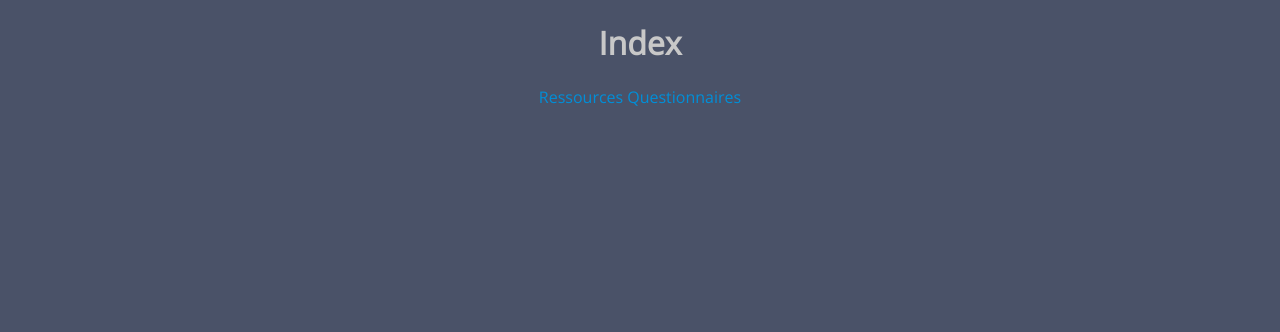
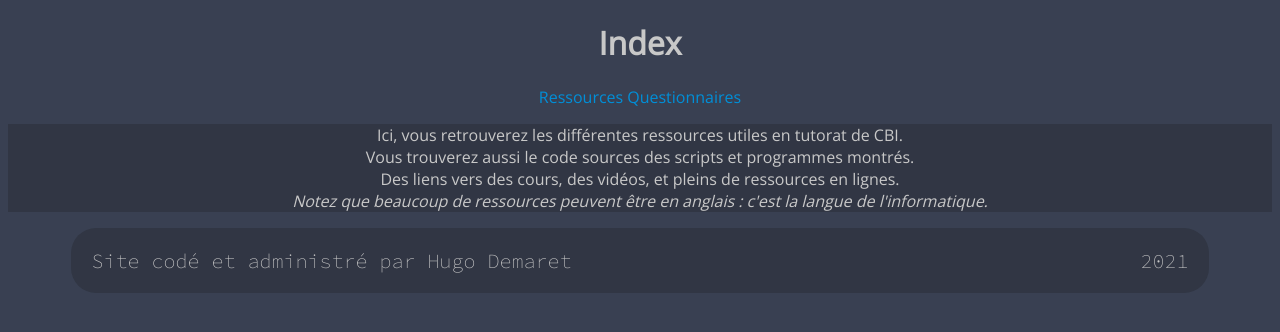
Before and after one commit to HugoDemaret/cbi-site, a PHP site: page / in a window 1280 px wide. Shown: the top 332 px of the page. Run offline with PHP 8.4, Linux system fonts and the light colour scheme.

Commit message:
css enhancement + credentials

```diff
--- a/sources/form.php
+++ b/sources/form.php
@@ -26,5 +26,8 @@ $resultForm = $db->query('SELECT * FROM ressources WHERE uri_type = "formulaire"
                 <a class="link" href="<?echo $ressourceForm["uri"]; ?>"><?php echo $ressourceForm["txt"]; ?><br/></a>
         <?php endwhile ?>
     </div>
+    <div id="credentials">
+            <div id="cred-name"><p>Site codé et administré par Hugo Demaret</p></div><div id="date"><p>2021</p></div>
+        </div>
     </body>
 </html>
--- a/sources/index.php
+++ b/sources/index.php
@@ -17,5 +17,16 @@ include 'config.php';
             <a class="link-page" href="ressources.php">Ressources</a>
             <a class="link-page" href="form.php">Questionnaires</a>
         </div>
+        <div id="information">
+        <p>
+            Ici, vous retrouverez les différentes ressources utiles en tutorat de CBI.<br>
+            Vous trouverez aussi le code sources des scripts et programmes montrés.<br>
+            Des liens vers des cours, des vidéos, et pleins de ressources en lignes.<br>
+            <em>Notez que beaucoup de ressources peuvent être en anglais : c'est la langue de l'informatique.</em>
+        </p>
+    </div>
+    <div id="credentials">
+            <div id="cred-name"><p>Site codé et administré par Hugo Demaret</p></div><div id="date"><p>2021</p></div>
+        </div>
     </body>
 </html>
--- a/sources/style.css
+++ b/sources/style.css
@@ -1,10 +1,11 @@
 
 @import url('https://fonts.googleapis.com/css2?family=Open+Sans&display=swap');
 @import url('https://fonts.googleapis.com/css2?family=Roboto:ital@1&display=swap');
+@import url('https://fonts.googleapis.com/css2?family=Source+Code+Pro:wght@200&display=swap');
 
 .link-page {
     color: rgb(0, 143, 216);
-    font-family: 'Open Sans', sans-serif;
+    font-family: 'Open Sans', monospace;
     text-decoration: none;
 }
 .page {
@@ -12,44 +13,68 @@
 }
 .ressources {
     color: rgb(200, 200, 200);
-    font-family: 'Open Sans', sans-serif;
+    font-family: 'Open Sans', monospace;
 }
 
 .link {
     color: rgb(0, 143, 216);
     text-decoration: none;
-    font-family: 'Roboto', sans-serif;
+    font-family: 'Roboto', monospace;
 }
 
-.information {
+#information {
     color: rgb(200, 200, 200);
-    font-family: 'Open Sans', sans-serif;
+    font-family: 'Open Sans', monospace;
+    text-align: center;
+    background: rgb(49, 54, 68);
 }
 
 h1 {
     color: rgb(200, 200, 200);
     text-align: center;
-    font-family: 'Open Sans', sans-serif;
+    font-family: 'Open Sans', monospace;
 }
 
 h2 {
     color: rgb(200, 200, 200);
-    font-family: 'Open Sans', sans-serif;
+    font-family: 'Open Sans', monospace;
 }
 
 body {
-    background-color: rgb(74, 82, 104);
+    background-color: rgb(57, 64, 82);
 }
 
 #wrapper {
-    width: 75%;
-    height: 50%;
+    width: 90%;
     background: rgb(49, 54, 68);
     margin: 0 auto;
-    border-radius: 250px;
+    border-radius: 75px;
+    text-align: center;
+    margin-bottom: 18px;
+}
+.col{
+    display: inline-block;
+    width: 350px;
+    margin: 5%;
     text-align: center;
 }
 
-.col{
+#credentials {
+    bottom: 0;
+    margin: 0 auto;
+    width: 90%;
+    font-size: 20px;
+    color: rgb(200, 200, 200);
+    background: rgb(49, 54, 68);
+    text-align: center;
+    border-radius: 25px;
+}
+#date {
+    font-family: 'Source Code Pro', monospace;
     display: inline-block;
 }
+#cred-name {
+    font-family: 'Source Code Pro', monospace;
+    display: inline-block;
+    margin-right: 50%;
+}
```
Also changed, not shown: sources/ressources.php (+8 -11 lines).
